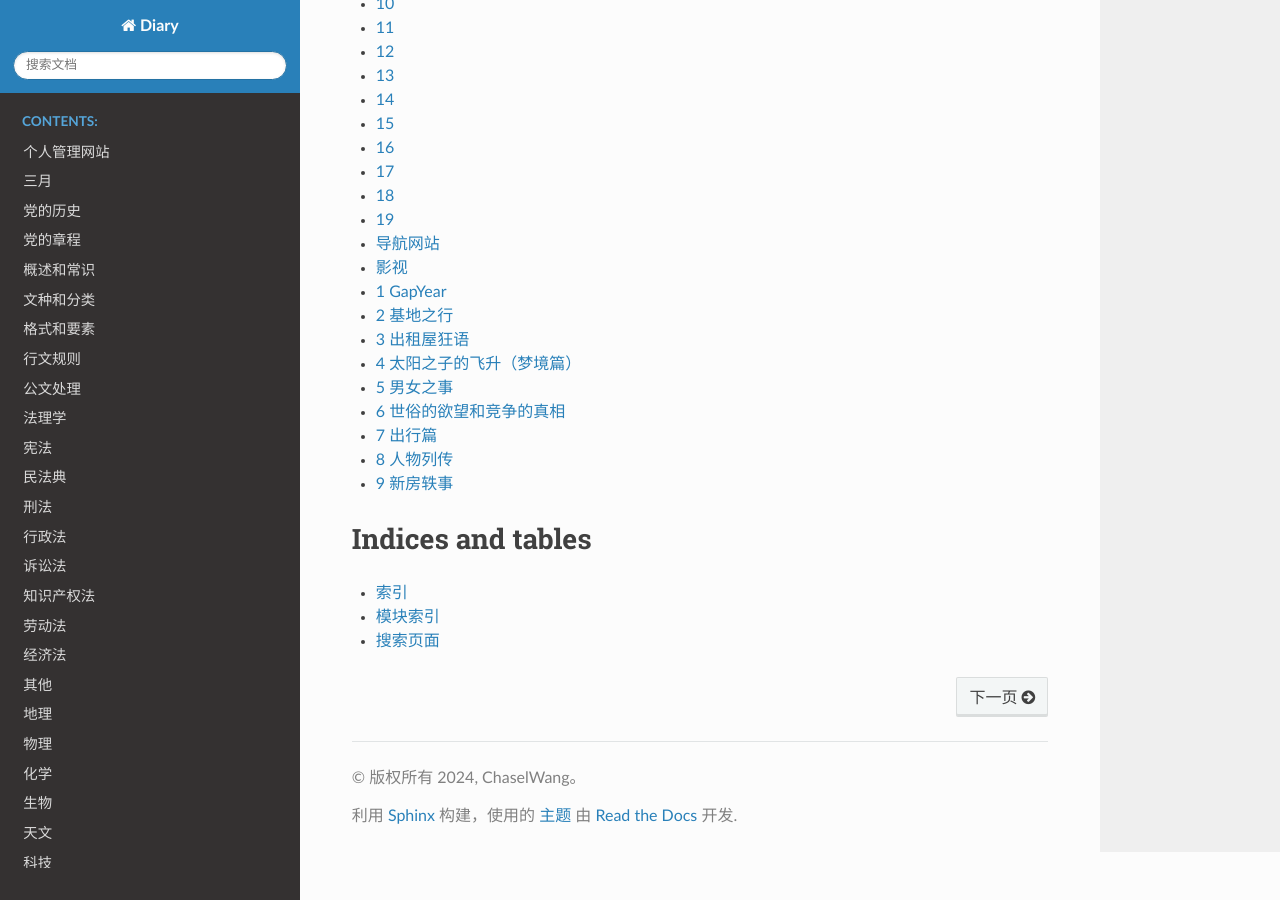
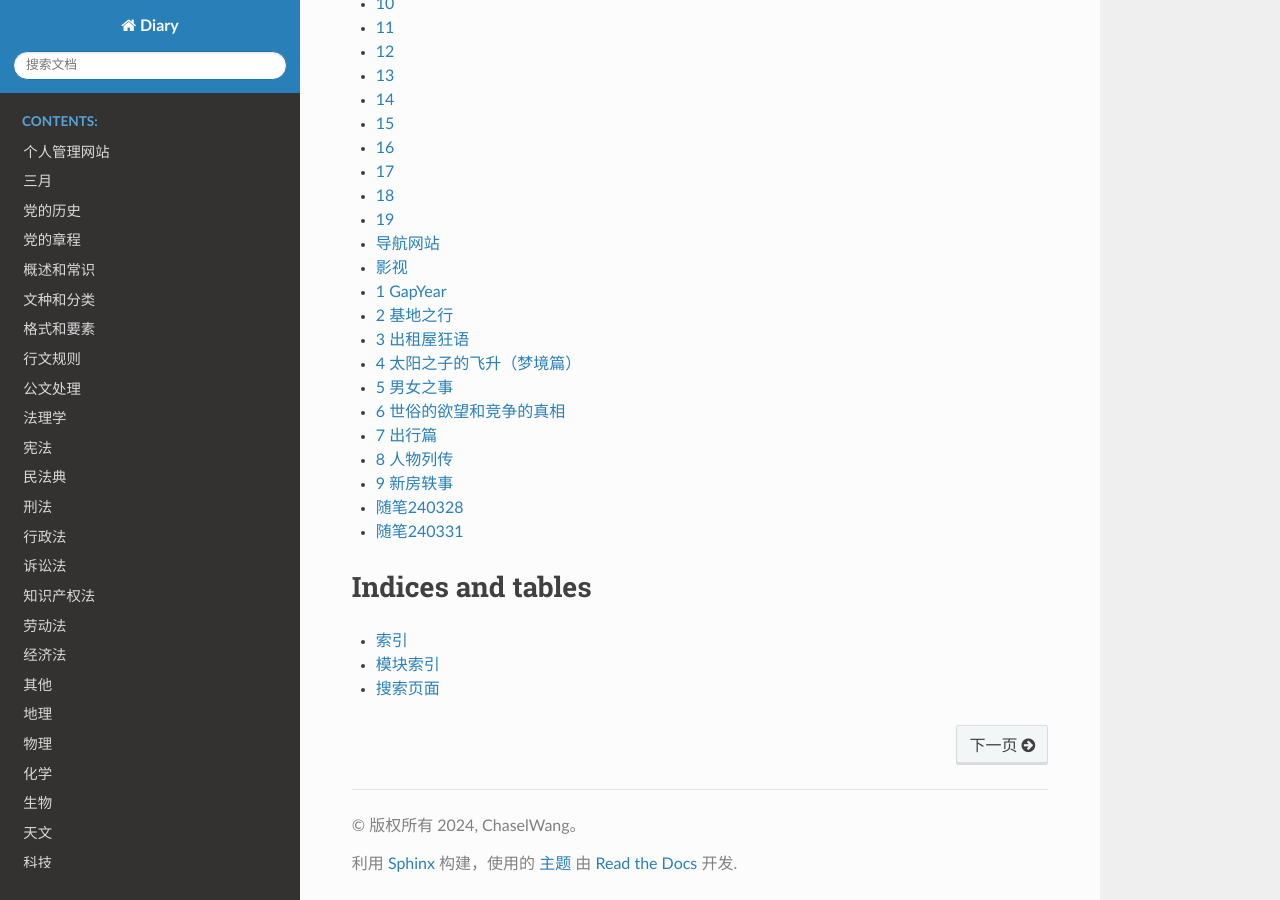
Before and after one commit to ChaselWang/Sphinx, a Sphinx documentation site: the page built from source/index.rst, in a window 1280 px wide and 900 px high, scrolled down 1109 px. Built offline with Sphinx 7.4.7 and the Read the Docs theme 2.0.0, drawn with Linux system fonts in a browser that asks for light colours.

Commit message:
update source/2403随笔.md.
Signed-off-by: 固若鸡汤 <10715193+wwwcw@user.noreply.gitee.com>

```diff
--- a/source/2403随笔.md
+++ b/source/2403随笔.md
@@ -8,9 +8,13 @@
 仔细想想，人生就是回忆加憧憬，还有眼前的一地鸡毛。对于别人来说，我主要是现在的我和过去的我。现在的我是表现，过去的我是实质，未来的是虚像。要想表现得好，首先要肚子里有东西。这个东西，说到底还是记忆，总不能让你用看着手机去读。
 现在努力回忆辩证法的五大范畴，内容和形式，现象和本质，原因和结果，~~内因与外因~~，~~可能性与必然性~~，必然性和偶然性，可能性与现实性。明显自己记不下来，未来说的时候肯定会停顿，不能做到熟能生巧，”死去活来”，这是绝对不利于在人前展示自己的。说到展示自己，可能人这一辈子，就是活一个面子吧！
 现在随笔，明显没有什么结构，想到什么就写什么，这也是自己最舒服的写作方式。可是如果一段文字没有结构，也就是没有形式只有内容，那么就像只看本质不看现象，只看原因不看结果。是绝对不好的。遇到问题，没有结构化，系统化的思维，处理起来就会很零乱，真正忙起来就会捉襟见肘。
-240328
+
+## 随笔240328
+
 本来是想着自己设设计一个网站管理自己，后来决定用前后端分离的方式。后来发现，如果后端就能把事情都做了，那还费劲写什么前端和接口。
-随笔240331
+
+## 随笔240331
+
 钱才是最养人的。
 如果怕自己活不长的话，可以去健身。
 如何怕自己活太长的话，可以去疯狂健身，然后尝试各种极限运动。
```
